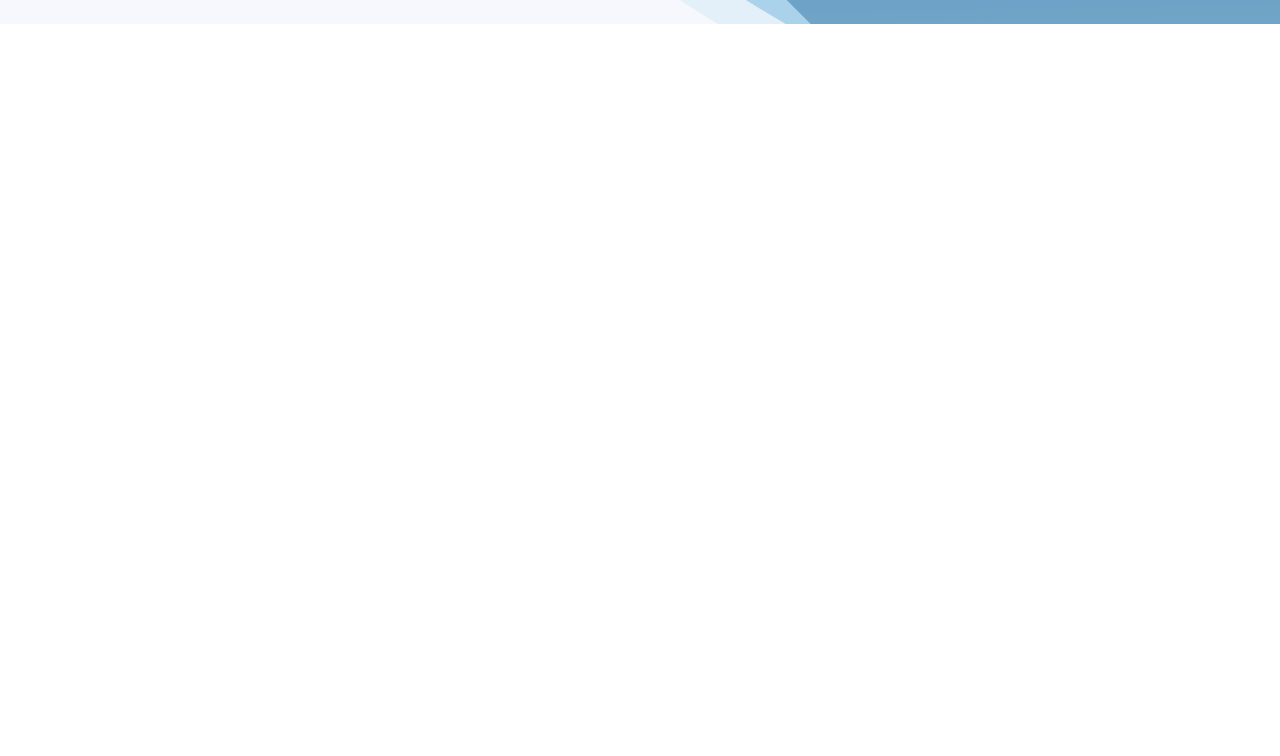
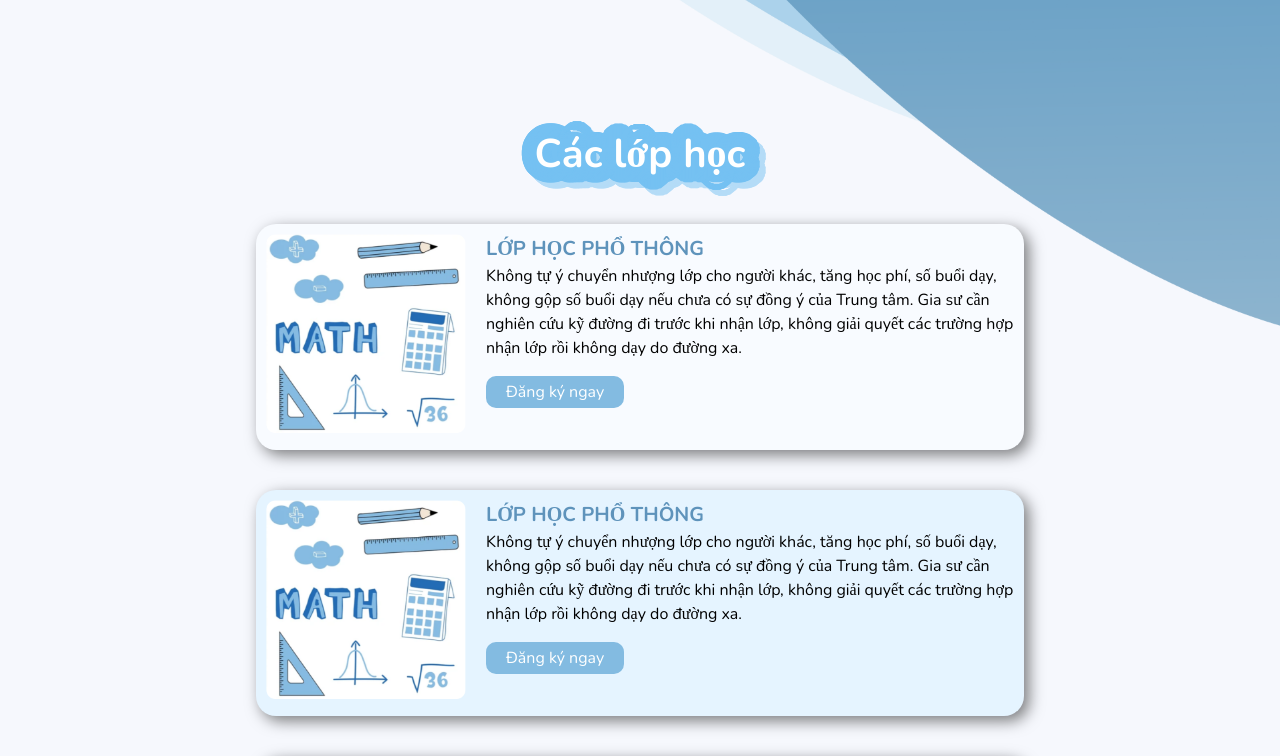
Before and after one commit to ryderthieu/SeiSei, a React (Create React App) app: page / in a window 1280 px wide. Shown: the part 1640-2396 px from the top of the page. Before the commit the page ends 1664 px from the top, so only its background shows below. Built offline with nearby package versions, Linux system fonts and the light colour scheme.

Commit message:
update homepage

```diff
--- /dev/null
+++ b/src/components/BoxContent/BoxContent.js
@@ -0,0 +1,25 @@
+import './BoxContent.scss'
+import { Link } from 'react-router-dom'
+const BoxContent = ({title, img, content, type, backgroundColor}) => {
+
+    return (
+        <div className="boxContent-container" style={{'--bColor': backgroundColor}}>
+            <div className="boxContent-imgs">
+                <img className = 'boxContent-img' src={img}/>
+            </div>
+            <div className = 'boxContent-content'>
+                <div className="bcContent-title">
+                    {title}
+                </div>
+                <div className="bcContent-content">
+                    {content}
+                </div>
+                <Link className='boxContent-btn' to = '/register'>
+                    Đăng ký ngay
+                </Link>
+            </div>
+        </div>
+    )
+}
+
+export default BoxContent
--- /dev/null
+++ b/src/components/BoxContent/BoxContent.scss
@@ -0,0 +1,34 @@
+.boxContent-container {
+    display: flex;
+    flex-direction: row;
+    background-color: var(--bColor);
+    width: 60%;
+    border-radius: 20px;
+    box-shadow: 5px 5px 15px 0px rgba(0, 0, 0, 0.5);
+    margin-top: 40px;
+    .boxContent-imgs {
+        margin: 10px;
+        .boxContent-img {
+            width: 200px;
+        }
+    }
+    .boxContent-content {
+        margin: 10px;
+        .bcContent-title {
+            font-size: 20px;
+            color: #5E93BB;
+            font-weight: bold;
+        }
+        .bcContent-content {
+            margin-bottom: 20px;
+        }
+        .boxContent-btn {
+            background-color: #83BBE1;
+            text-decoration: none;
+            color: #fff;
+            padding: 5px 20px;
+            border-radius: 10px;
+
+        }
+    }
+}
--- a/src/pages/Homepage/Homepage.js
+++ b/src/pages/Homepage/Homepage.js
@@ -1,6 +1,5 @@
-import "slick-carousel/slick/slick.css";
-import "slick-carousel/slick/slick-theme.css";
 import { Link } from "react-router-dom";
+import Slider from "react-slick";
 
 import './Homepage.scss'
 import Header from '../../components/Header/Header'
@@ -8,7 +7,19 @@ import homeImg from '../../assets/images/Learning-amico.png'
 import slideImg from '../../assets/images/line-bottom-bg.png'
 import IntroduceImg from '../../assets/images/Questions-rafiki.png'
 import TextShadow from "../../components/TextShadow/TextShadow";
+import BoxContent from "../../components/BoxContent/BoxContent";
+import imgMath from "../../assets/images/math.png"
+
 const Homepage = () => {
+    const settings = {
+        dots: true, // Hiện dấu chấm
+        infinite: true, // Cuộn vô hạn
+        speed: 500, // Tốc độ chuyển slide
+        slidesToShow: 1, // Số lượng slide hiển thị
+        slidesToScroll: 1, // Số lượng slide cuộn mỗi lần
+        autoplay: true, // Tự động chuyển slide
+        autoplaySpeed: 3000, // Thời gian giữa các lần chuyển slide
+      };
     return (
     <div className='homepage-container'>
         <Header />
@@ -70,7 +81,6 @@ const Homepage = () => {
                         <Link className="slide-btn" to={'/register'}>
                             Đăng ký tìm gia sư ngay
                         </Link>
-
                     </div>
 
                 </div>
@@ -80,6 +90,36 @@ const Homepage = () => {
                 <img src={IntroduceImg} className="introduce-img"/>
             </div>
         </div>
+        <div id='LopHoc' className="section">
+            <div className="lh-title">
+                <TextShadow
+                    text={'Các lớp học'}
+                    tColor={'#fff'}
+                    sColor={'#75C1F2'}
+                />
+            </div>
+            {/* <div className="lha-items"> */}
+                <BoxContent
+                    className = 'lh-item'
+                    title={'LỚP HỌC PHỔ THÔNG'}
+                    img={imgMath}
+                    content={'Không tự ý chuyển nhượng lớp cho người khác, tăng học phí, số buổi dạy, không gộp số buổi dạy nếu chưa có sự đồng ý của Trung tâm. Gia sư cần nghiên cứu kỹ đường đi trước khi nhận lớp, không giải quyết các trường hợp nhận lớp rồi không dạy do đường xa.'}
+                    backgroundColor={'#F8FBFF'}
+                />
+                <BoxContent
+                    title={'LỚP HỌC PHỔ THÔNG'}
+                    img={imgMath}
+                    content={'Không tự ý chuyển nhượng lớp cho người khác, tăng học phí, số buổi dạy, không gộp số buổi dạy nếu chưa có sự đồng ý của Trung tâm. Gia sư cần nghiên cứu kỹ đường đi trước khi nhận lớp, không giải quyết các trường hợp nhận lớp rồi không dạy do đường xa.'}
+                    backgroundColor={'#E5F4FF'}
+                />
+                <BoxContent
+                    title={'LỚP HỌC PHỔ THÔNG'}
+                    img={imgMath}
+                    content={'Không tự ý chuyển nhượng lớp cho người khác, tăng học phí, số buổi dạy, không gộp số buổi dạy nếu chưa có sự đồng ý của Trung tâm. Gia sư cần nghiên cứu kỹ đường đi trước khi nhận lớp, không giải quyết các trường hợp nhận lớp rồi không dạy do đường xa.'}
+                    backgroundColor={'#E8F0FA'}
+                />
+            {/* </div> */}
+        </div>
     </div>
     )
 }
--- a/src/pages/Homepage/Homepage.scss
+++ b/src/pages/Homepage/Homepage.scss
@@ -129,6 +129,9 @@
                 font-size: 20px;
                 font-weight: bold;
                 text-align: center;
+                &:hover {
+                    opacity: 0.8;
+                }
             }
         }
 
@@ -140,3 +143,18 @@
     }
 
 }
+
+#LopHoc {
+    padding-top: 100px;
+    display: flex;
+    align-items: center;
+    justify-content: center;
+    flex-direction: column;
+    .lha-items {
+        display: flex;
+        flex-direction: column;
+        width: 100%;
+
+    }
+
+}
```
Also changed, not shown: src/assets/images/math.png (added), src/components/GlobalStyles/GlobalStyles.scss (line endings or trailing spaces).
